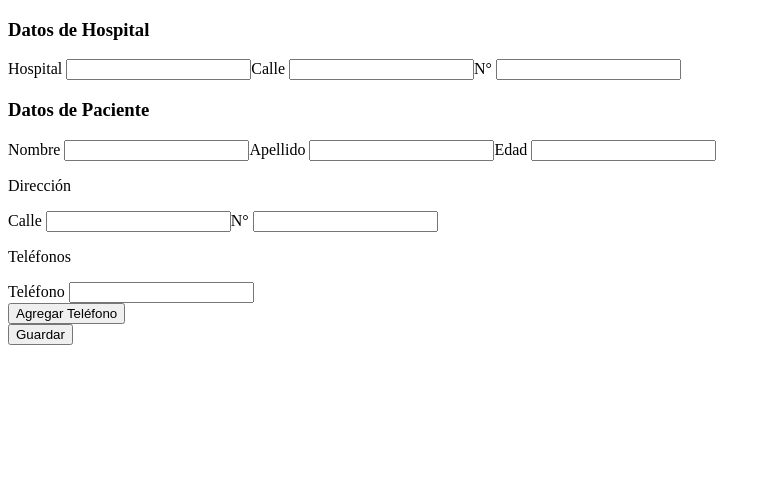
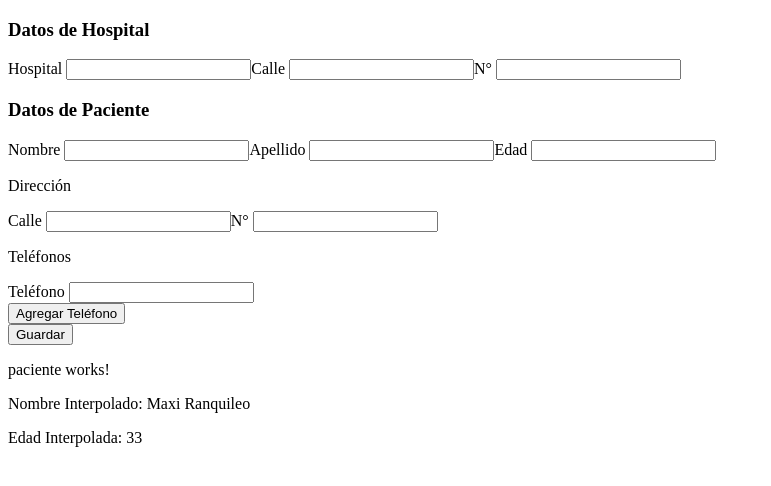
Before and after one commit to maxiranqui/tp3, an Angular app: page / in a window 1280 px wide. Shown: the top 486 px of the page, without its empty margins (0-771 px from the left). Built offline with nearby package versions, Linux system fonts and the light colour scheme.

Commit message:
Uso de Interpolación

```diff
--- a/src/app/app.component.html
+++ b/src/app/app.component.html
@@ -1,4 +1,6 @@
 
 <app-salud></app-salud>
 
+<app-paciente></app-paciente>
+
 <router-outlet></router-outlet>
--- a/src/app/formulario/data-binding/paciente/paciente.component.html
+++ b/src/app/formulario/data-binding/paciente/paciente.component.html
@@ -1 +1,5 @@
 <p>paciente works!</p>
+
+
+<p>Nombre Interpolado: {{nombrePaciente}}</p>
+<p>Edad Interpolada: {{paciente.edad}}</p>
--- a/src/app/formulario/data-binding/paciente/paciente.component.ts
+++ b/src/app/formulario/data-binding/paciente/paciente.component.ts
@@ -1,4 +1,5 @@
 import { Component, OnInit } from '@angular/core';
+import {Paciente} from 'src/app/formulario/data-binding/clases/Paciente';
 
 @Component({
   selector: 'app-paciente',
@@ -6,8 +7,25 @@ import { Component, OnInit } from '@angular/core';
   styleUrls: ['./paciente.component.css']
 })
 export class PacienteComponent implements OnInit {
+  nombrePaciente: string;
 
-  constructor() { }
+  paciente: Paciente = {
+    nombre: 'Nestor',
+    apellido:'Ortigoza',
+    edad: 33,
+    direccion: 'Boedo 123'
+  };
+
+
+
+
+
+
+
+
+  constructor() {
+    this.nombrePaciente= 'Maxi Ranquileo'
+   }
 
   ngOnInit(): void {
   }
--- a/src/app/formulario/salud/salud.component.ts
+++ b/src/app/formulario/salud/salud.component.ts
@@ -15,11 +15,11 @@ export class SaludComponent implements OnInit {
 
   pacienteForm = this.fb.group({
 
-    nombrehosp: [" ",Validators.required ],
-    callehosp: [ '' ],
+   		nombrehosp: [" ",Validators.required ],
+    	callehosp: [ '' ],
 		numerohosp: [ '' ],
 
-    nombre: [ '', Validators.required ],
+    	nombre: [ '', Validators.required ],
 		apellido: [ '' ],
 		edad: [ '' ],
 		direccion: this.fb.group({
```
Also changed, not shown: src/app/formulario/data-binding/clases/Paciente.ts (+10 -0 lines).
